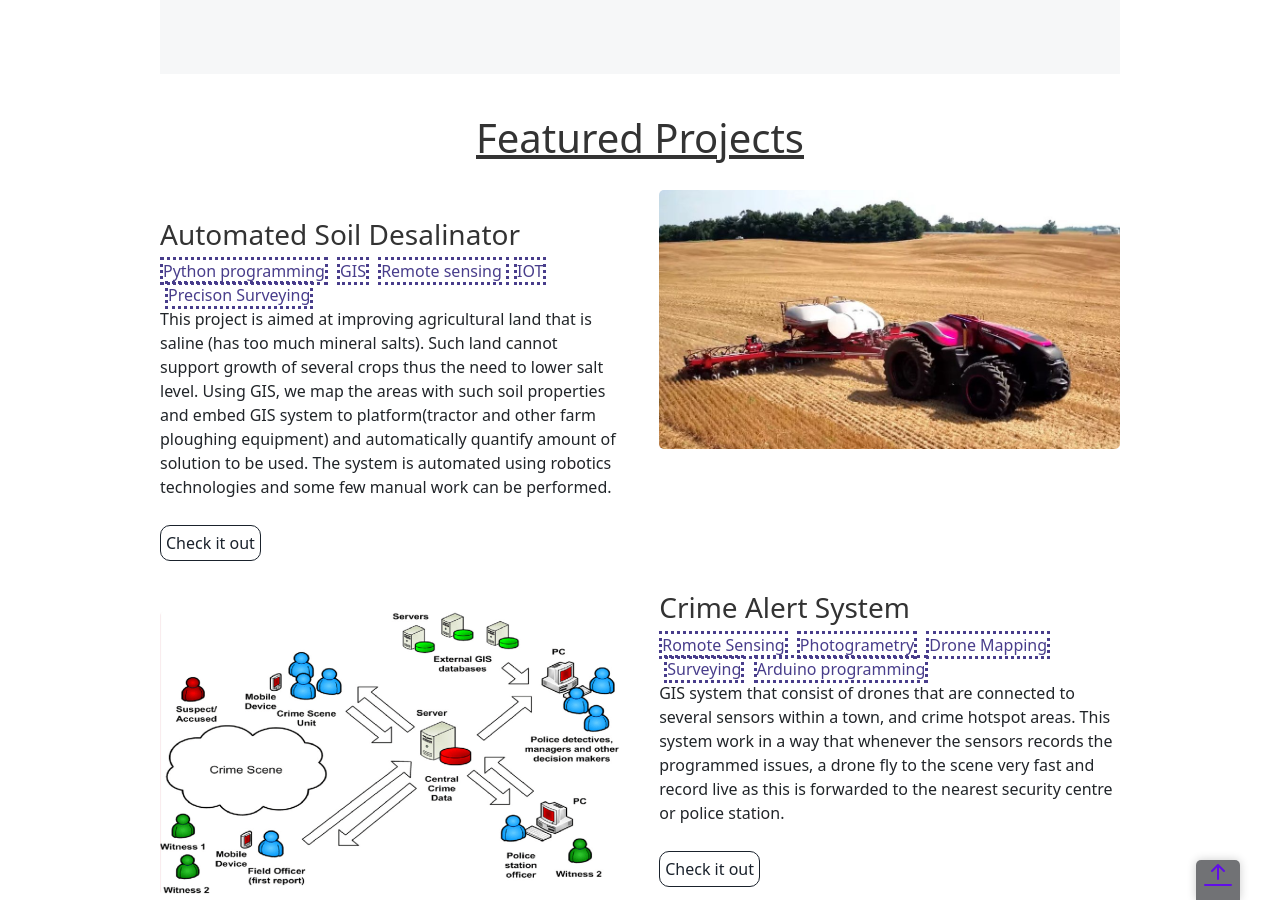
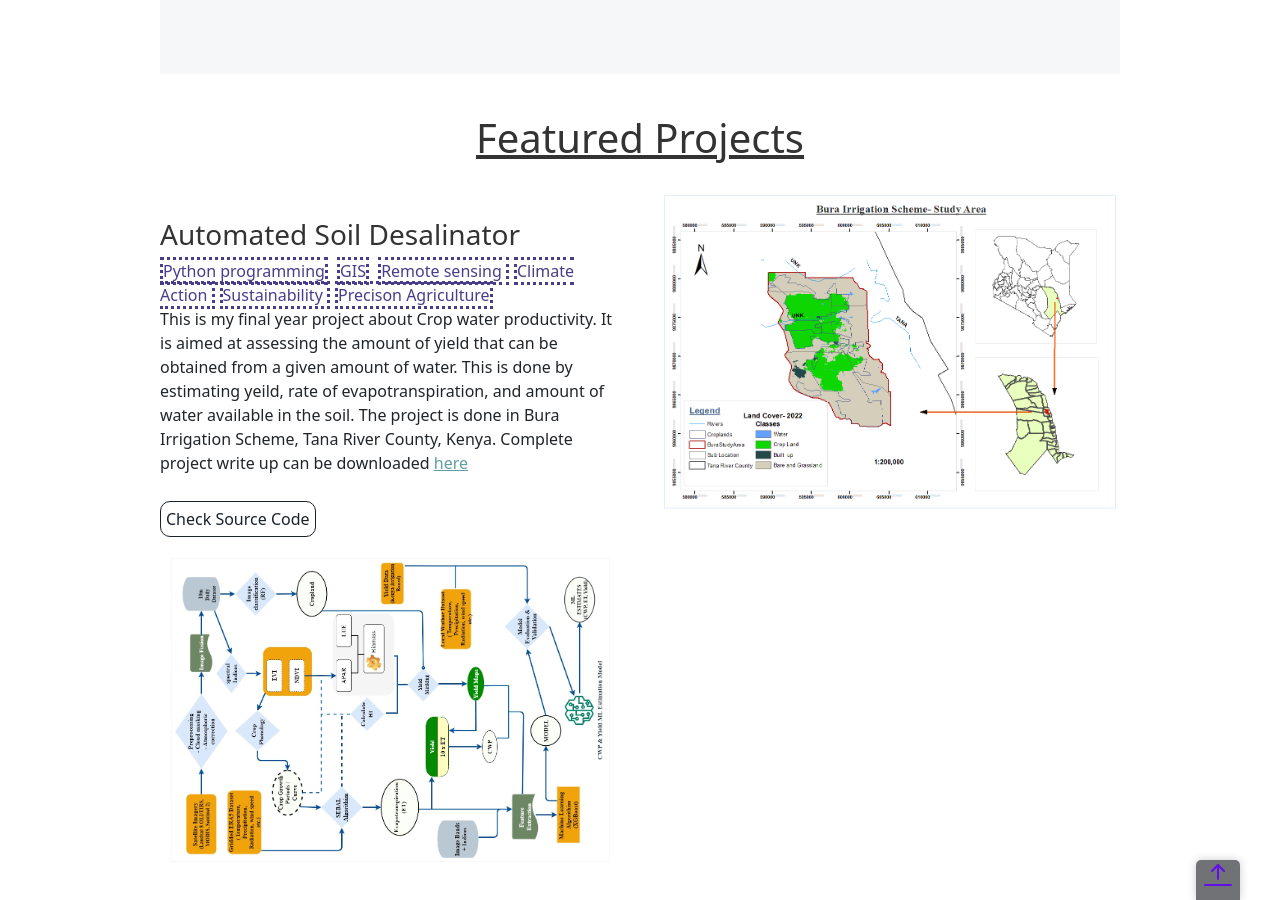
Before and after one commit to alfredamboka/AlfredPorfolio, a Jekyll site: the page built from index.html, in a window 1280 px wide and 900 px high, scrolled down 4541 px. Built offline with Jekyll 4.4.1, drawn with Linux system fonts in a browser that asks for light colours; nearby versions of some CDN libraries; some of the changed text lies outside the part shown.

Commit message:
#v2Project update

```diff
--- a/_includes/projects.html
+++ b/_includes/projects.html
@@ -3,6 +3,37 @@
 <div class="user-details" id="projects">
   <h1 style = "text-decoration:underline;"> Featured Projects </h1>
 </div>
+<!--=====================================================-->
+
+<!--=====================================================-->
+
+<div class="user-projects">
+  <div class="images-right">
+    <img alt="mountains" src="{{ "/assets/img/bura.png" | prepend: site.baseurl }}" />
+  </div>
+  <div class="contents">
+    <h3> Automated Soil Desalinator</h3>
+    <div>
+      <span style="color: darkslateblue;border-style: dotted;">Python programming</span>
+      <span style="margin-left: 5px ; color: darkslateblue; border-style: dotted;">GIS</span>
+      <span style="margin-left: 5px ; color: darkslateblue; border-style: dotted;">Remote sensing </span>
+      <span style="margin-left: 5px ; color: darkslateblue; border-style: dotted;">Climate Action </span>
+      <span style="margin-left: 5px ; color: darkslateblue; border-style: dotted;">Sustainability </span>
+      <span style="margin-left: 5px ; color: darkslateblue; border-style: dotted;">Precison Agriculture</span>
+    </div>
+    <p> This is my final year project about Crop water productivity. It is aimed at assessing the
+      amount of yield that can be obtained from a given amount of water. This is done by estimating yeild, rate of evapotranspiration,
+      and amount of water available in the soil. The project is done in Bura Irrigation Scheme, Tana River County, Kenya.
+      Complete project write up can be downloaded <a href="assets/files/project-writeup.pdf" download="Crop-Water-productivity-project.pdf" style="color: cadetblue;">here</a>
+    </p>
+
+    <a class="project-link" href="https://colab.research.google.com/drive/1_tiPHysrdmF18y9qvHBT9DQ6u0MsKHnZ?usp=sharing">Check Source Code</a>
+  </div>
+  <div class="images-left">
+    <img alt="mountains" src="{{ "/assets/img/flowchart.jpg" | prepend: site.baseurl }}" />
+  </div>
+</div>
+
 <!--=====================================================-->
 
 <div class="user-projects">
```
Also changed, not shown: assets/img/bura.png (added), assets/img/flowchart.jpg (added), assets/img/main-cwp.webp (added), 1 other file.
